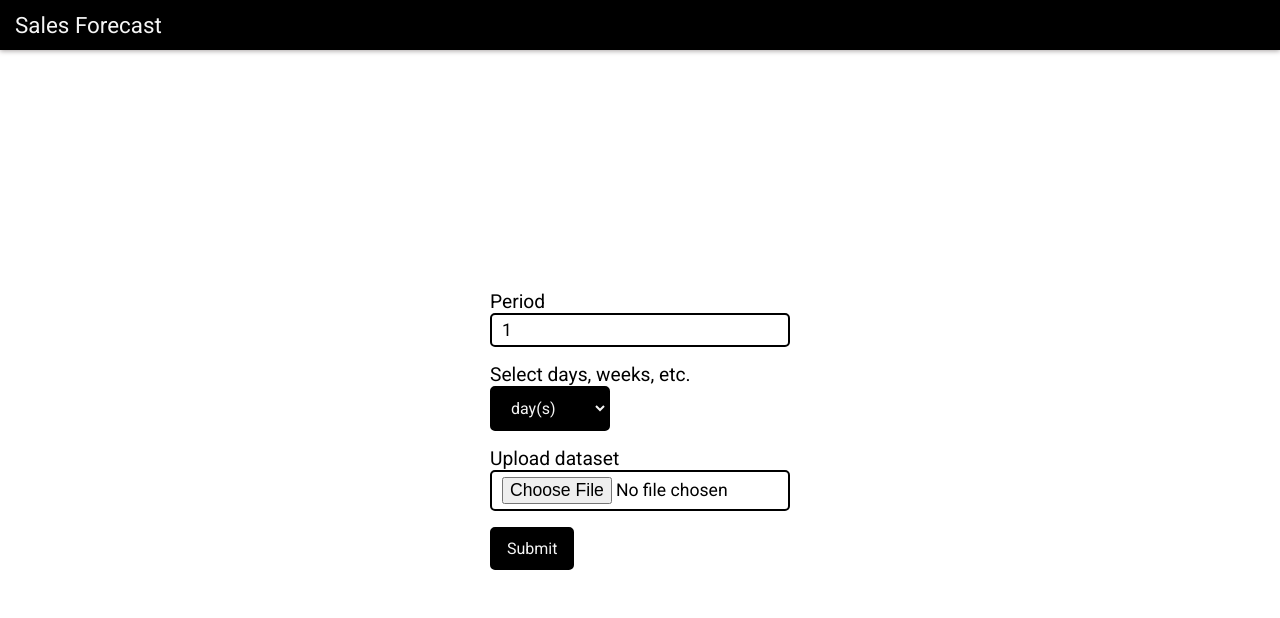
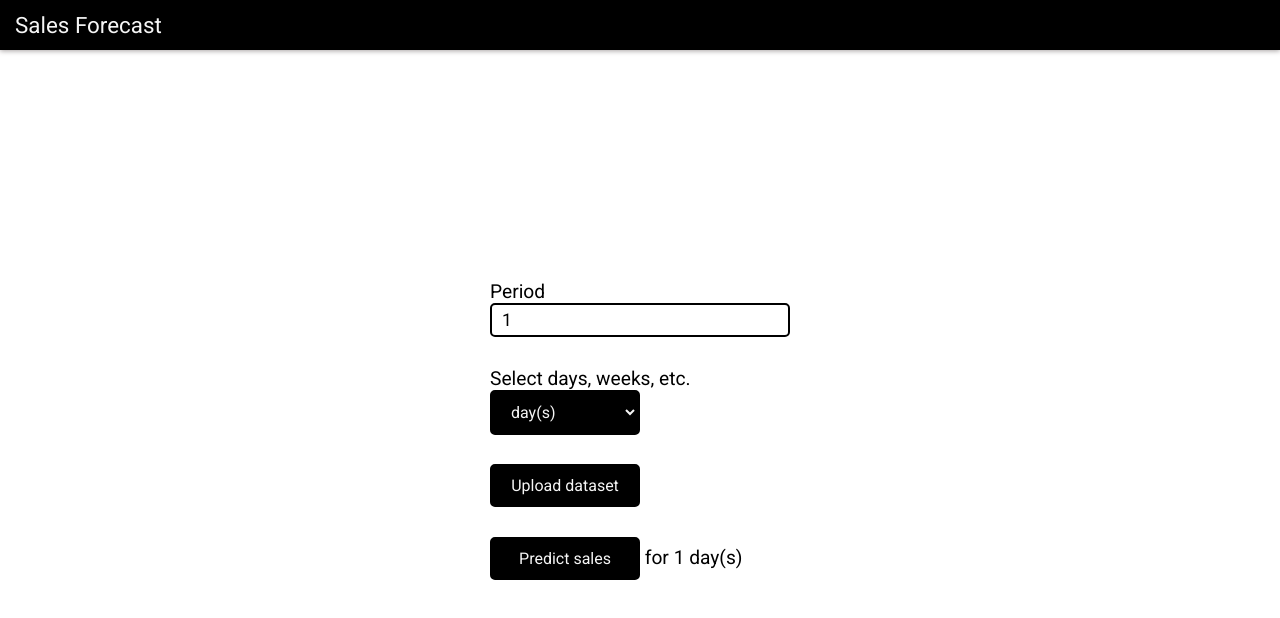
Before and after one commit to Tharun9832/Sales-Forecast, an Angular app: page /data-input in a window 1280 px wide. Shown: the top 618 px of the page. Built offline with nearby package versions, Linux system fonts and the light colour scheme; sample sign-in values are in the browser's storage.

Commit message:
Data is now received from the server

```diff
--- a/src/app/app-routing.module.ts
+++ b/src/app/app-routing.module.ts
@@ -3,10 +3,12 @@ import { RouterModule, Routes } from '@angular/router';
 import { AuthGuard } from './auth.guard';
 import { DataInputComponent } from './data-input/data-input.component';
 import { LoginComponent } from './login/login.component';
+import { VisualComponent } from './visual/visual.component';
 
 const routes: Routes = [
   {path: '', component: LoginComponent},
-  {path: 'data-input', component: DataInputComponent, canActivate: [AuthGuard]}
+  {path: 'data-input', component: DataInputComponent, canActivate: [AuthGuard]},
+  {path: 'visual', component: VisualComponent, canActivate: [AuthGuard]}
 ];
 
 @NgModule({
--- a/src/app/app.module.ts
+++ b/src/app/app.module.ts
@@ -8,13 +8,15 @@ import { NavbarComponent } from './navbar/navbar.component';
 import { LoginComponent } from './login/login.component';
 import { ReactiveFormsModule } from '@angular/forms';
 import { DataInputComponent } from './data-input/data-input.component';
+import { VisualComponent } from './visual/visual.component';
 
 @NgModule({
   declarations: [
     AppComponent,
     NavbarComponent,
     LoginComponent,
-    DataInputComponent
+    DataInputComponent,
+    VisualComponent
   ],
   imports: [
     BrowserModule,
--- a/src/app/data-handler.service.ts
+++ b/src/app/data-handler.service.ts
@@ -1,6 +1,6 @@
 import { HttpClient } from '@angular/common/http';
 import { Injectable } from '@angular/core';
-import { Observable } from 'rxjs';
+import { Observable, of } from 'rxjs';
 
 @Injectable({
   providedIn: 'root'
@@ -9,12 +9,13 @@ export class DataHandlerService {
 
   constructor(private http: HttpClient) {}
 
-  upload(number: string, period: string, file: File): void {
-    let formData = new FormData();
-    formData.set("number", number);
-    formData.set("period", period);
-    formData.set("file", file)
-    this.http.post('http://127.0.0.1:5000/data-input', formData)
-      .subscribe(resp => console.log(resp));
+  data!: File;
+
+  setData(data: File) {
+    this.data = data;
+  }
+
+  getData(): Observable<File> {
+    return of(this.data);
   }
 }
--- a/src/app/data-input/data-input.component.css
+++ b/src/app/data-input/data-input.component.css
@@ -11,7 +11,7 @@ form {
     flex-direction: column;
     align-items: start;
     justify-content: space-between;
-    height: 280px;
+    height: 300px;
     font-size: 1.2rem;
 }
 
@@ -26,6 +26,7 @@ input {
 
 button, select {
     padding: 10px 15px;
+    width: 150px;
     background: none;
     font-size: 1rem;
     outline: none;
@@ -36,9 +37,27 @@ button, select {
     transition: 0.3s;
 }
 
-button:hover {
+button:hover, .custom-button:hover {
     color: black;
-    background-color: white;
+    background-color: whitesmoke;
     border: 2px solid black;
     cursor: pointer;
 }
+
+input[type='file'] {
+    display: none;
+}
+
+.custom-button {
+    border: 2px solid black;
+    display: inline-block;
+    cursor: pointer;
+    padding: 10px 15px;
+    border-radius: 5px;
+    color: whitesmoke;
+    background-color: black;
+    font-size: 1rem;
+    width: 150px;
+    text-align: center;
+    transition: 0.3s;
+}
--- a/src/app/data-input/data-input.component.html
+++ b/src/app/data-input/data-input.component.html
@@ -3,7 +3,7 @@
     <form action="POST" [formGroup]="dataForm" (ngSubmit)="handleUpload()">
         <label for="time">
             Period <br>
-            <input type="number" name="time" id="time" formControlName="time" required>
+            <input type="number" min="1" name="time" id="time" formControlName="time" required>
         </label>
         <label for="dwmy">
             Select days, weeks, etc. <br>
@@ -13,9 +13,9 @@
                 </option>
             </select>
         </label>
-        <label for="file">Upload dataset <br>
+        <label for="file" class="custom-button">{{ fileName }}<br>
             <input type="file" accept=".csv,.xls,.xlsx" name="file" id="file" (change)="onChange($event)" [type]="" required>
         </label>
-        <button type="submit" [disabled]="!dataForm.valid">Submit</button>
+        <span><button type="submit" [disabled]="!dataForm.valid">Predict sales</button> for {{ dataForm.value.time + " " + dataForm.value.dwmy }}</span>
     </form>
 </div>
--- a/src/app/data-input/data-input.component.ts
+++ b/src/app/data-input/data-input.component.ts
@@ -1,5 +1,7 @@
+import { HttpClient } from '@angular/common/http';
 import { Component, OnInit } from '@angular/core';
 import { FormControl, FormGroup } from '@angular/forms';
+import { Router } from '@angular/router';
 import { DataHandlerService } from '../data-handler.service';
 
 @Component({
@@ -12,9 +14,10 @@ export class DataInputComponent implements OnInit {
   time!: string;
   dwmy!: string;
   file!: File;
+  fileName: string = "Upload dataset"
   items: string[] = ['day(s)', 'week(s)', 'month(s)', 'years(s)'];
 
-  constructor(private dataHandler: DataHandlerService) {}
+  constructor(private dataHandler: DataHandlerService, private httpClient: HttpClient, private router: Router) {}
 
   ngOnInit(): void {
     this.dataForm = new FormGroup({
@@ -25,13 +28,27 @@ export class DataInputComponent implements OnInit {
 
   onChange(event: any) {
     this.file = event.target.files[0];
+    this.fileName = this.file.name;
+  }
+
+  upload(number: string, period: string, file: File) {
+    let formData = new FormData();
+    formData.set("number", number);
+    formData.set("period", period);
+    formData.set("file", file)
+    this.httpClient.post('http://127.0.0.1:5000/data-input', formData, { responseType:'blob' })
+      .subscribe((resp: Blob)=> {
+        var file = new File([resp], "futureData.csv");
+        this.dataHandler.setData(file);
+        this.router.navigate(['visual'])
+      });
   }
 
   handleUpload() {
     if (this.file) {
       this.time = this.dataForm.value.time;
       this.dwmy = this.dataForm.value.dwmy;
-      this.dataHandler.upload(this.time, this.dwmy, this.file);
+      this.upload(this.time, this.dwmy, this.file)
     }else {
       alert("Please select a dataset")
     }
--- a/src/app/login/login.component.css
+++ b/src/app/login/login.component.css
@@ -40,7 +40,7 @@ button {
 
 button:hover {
     color: black;
-    background-color: white;
+    background-color: whitesmoke;
     border: 2px solid black;
     cursor: pointer;
 }
--- /dev/null
+++ b/src/app/visual/visual.component.ts
@@ -0,0 +1,20 @@
+import { Component, OnInit } from '@angular/core';
+import { DataHandlerService } from '../data-handler.service';
+
+@Component({
+  selector: 'app-visual',
+  templateUrl: './visual.component.html',
+  styleUrls: ['./visual.component.css']
+})
+export class VisualComponent implements OnInit {
+
+  futureData!: File;
+
+  constructor(private dataHandler: DataHandlerService) {}
+
+  ngOnInit(): void {
+    this.dataHandler.getData().subscribe(data => {
+      this.futureData = data;
+    })
+  }
+}
```
Also changed, not shown: src/app/visual/visual.component.css (added), src/app/visual/visual.component.html (added).
